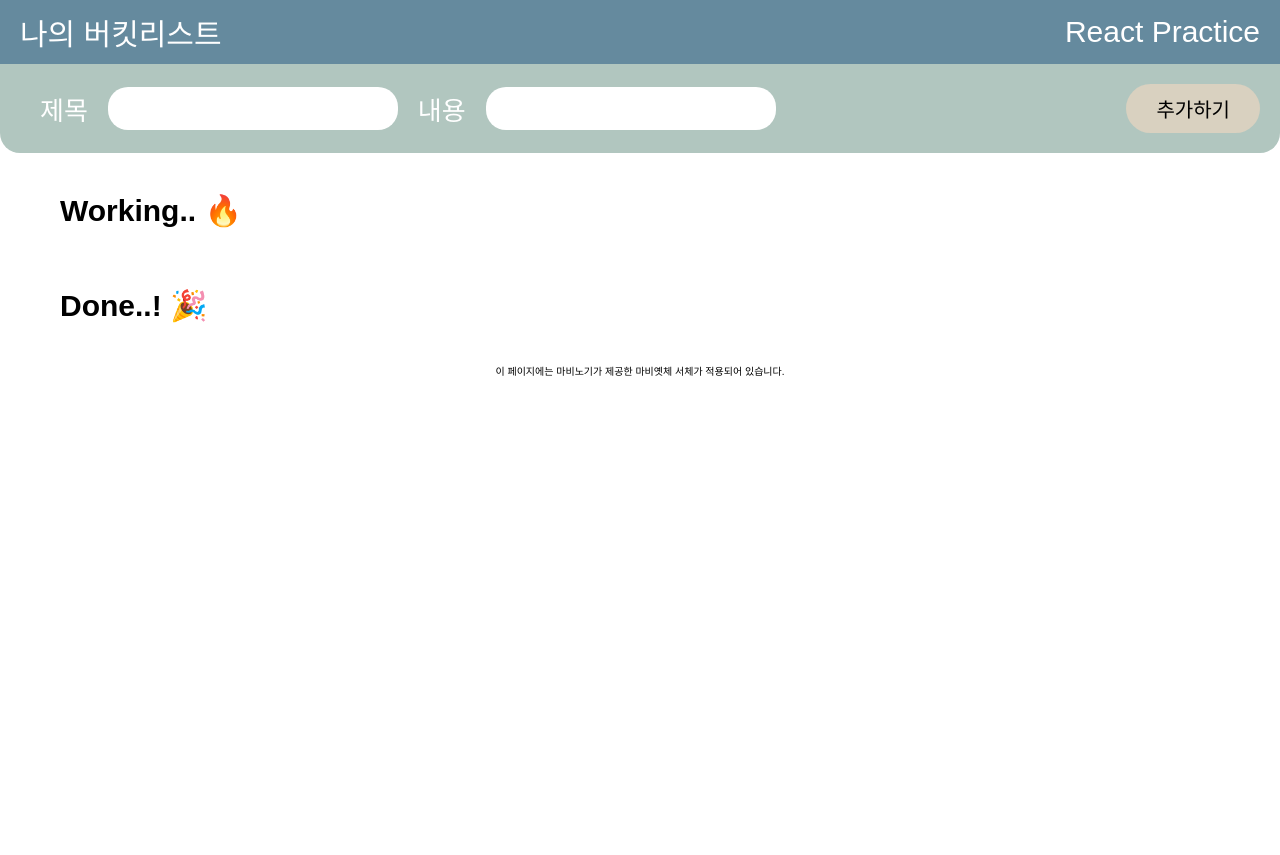
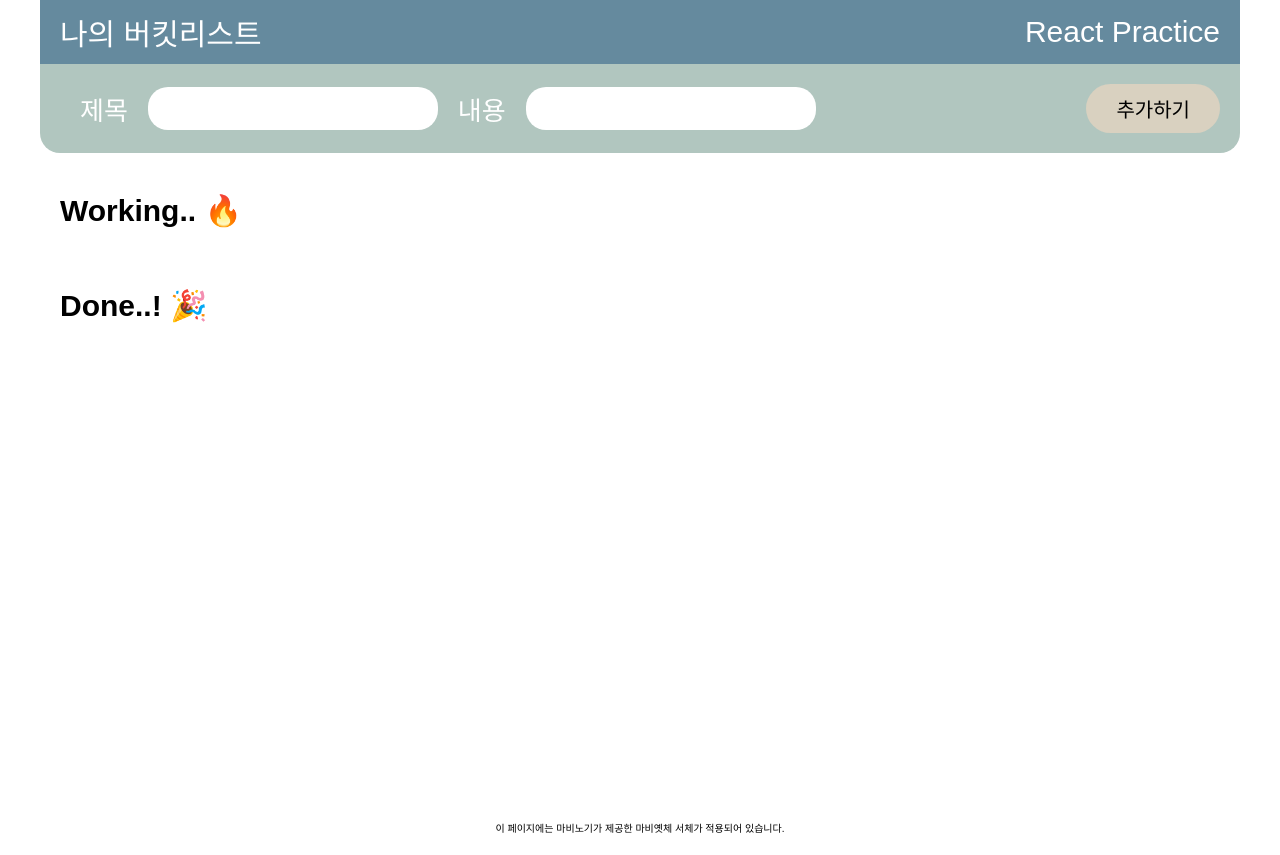
Before and after one commit to DrunkenNeoguri/hanghae99_s8week4_assignment, a React (Create React App) app: page / in a window 1280 px wide. Before the commit the page ends 800 px from the top, so only its background shows below. Built offline with nearby package versions, Linux system fonts and the light colour scheme; a web font is replaced by a local one.

Commit message:
css 관련 너비 조정이 안되는 문제 수정

```diff
--- a/src/App.css
+++ b/src/App.css
@@ -1,3 +1,11 @@
+
+.App {
+  margin: 0 auto;
+
+  width: 1200px;
+  min-height: 800px;
+  box-sizing: border-box;
+}
 
 .App--Header, .App--Form  {
   display: flex;
```
